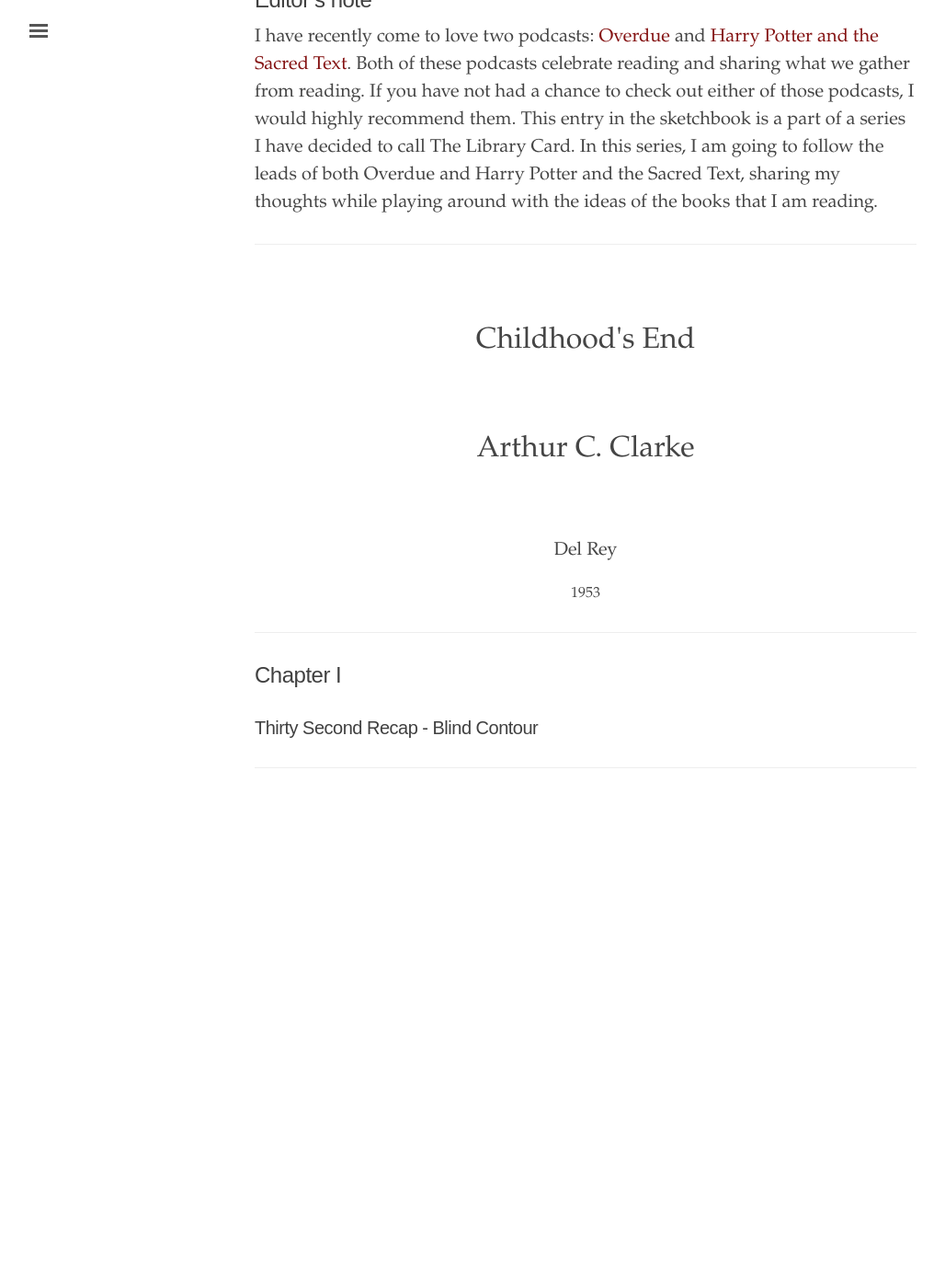
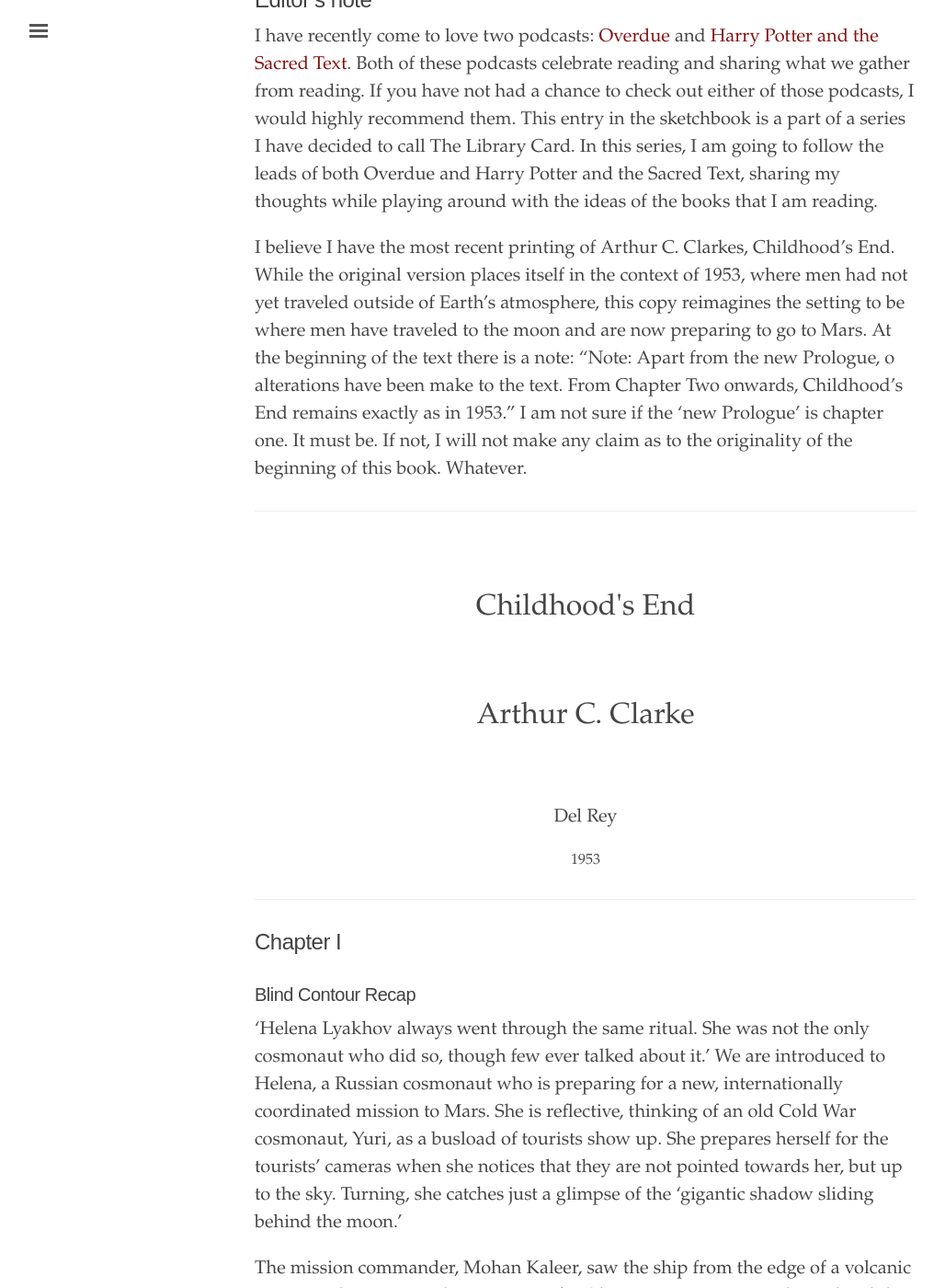
Before and after one commit to yngtodd/sketchbook, a Jekyll site: the page built from contents/childhoodsend.md, in a window 1280 px wide and 1400 px high, scrolled down 439 px. Shown: the whole window at 92% size, without its empty margins (3-1031 px from the left). Built offline with Jekyll 4.4.1, drawn with Linux system fonts in a browser that asks for light colours; before the commit the page ends 1375 px from its top, so only the background shows below that; some of the changed text lies outside the part shown.

Commit message:
Starting Childhoods End

```diff
--- a/contents/childhoodsend.md
+++ b/contents/childhoodsend.md
@@ -14,6 +14,10 @@ toc:
 ## Editor's note
 
 I have recently come to love two podcasts: [Overdue](https://overduepodcast.com/) and [Harry Potter and the Sacred Text](https://www.harrypottersacredtext.com/). Both of these podcasts celebrate reading and sharing what we gather from reading. If you have not had a chance to check out either of those podcasts, I would highly recommend them. This entry in the sketchbook is a part of a series I have decided to call The Library Card. In this series, I am going to follow the leads of both Overdue and Harry Potter and the Sacred Text, sharing my thoughts while playing around with the ideas of the books that I am reading.
+
+I believe I have the most recent printing of Arthur C. Clarkes, Childhood's End. While the original version places
+itself in the context of 1953, where men had not yet traveled outside of Earth's atmosphere, this copy reimagines the setting to be where men have traveled to the moon and are now preparing to go to Mars. At the beginning of the text there is a note: "Note: Apart from the new Prologue, o alterations have been make to the text. From Chapter Two onwards, Childhood's End remains exactly as in 1953." I am not sure if the 'new Prologue' is chapter one. It must be.
+If not, I will not make any claim as to the originality of the beginning of this book. Whatever.
 
 ---
 
@@ -34,6 +38,19 @@ I have recently come to love two podcasts: [Overdue](https://overduepodcast.com/
 
 ## Chapter I
 
-### Thirty Second Recap - Blind Contour
+### Blind Contour Recap
+
+'Helena Lyakhov always went through the same ritual. She was not the only cosmonaut who did so,
+though few ever talked about it.' We are introduced to Helena, a Russian cosmonaut who is preparing
+for a new, internationally coordinated mission to Mars. She is reflective, thinking of an old Cold War
+cosmonaut, Yuri, as a busload of tourists show up. She prepares herself for the tourists' cameras when
+she notices that they are not pointed towards her, but up to the sky. Turning, she catches just a glimpse
+of the 'gigantic shadow sliding behind the moon.'
+
+The mission commander, Mohan Kaleer, saw the ship from the edge of a volcanic crater used to prepare the
+astronauts for Olympus Mons. At once he realized that the history of humanity was at an inflection point.
+It was like watching an ice shelf break from a glacier and fall to the sea. The ship was beautiful. It far
+outstretched any accomplishment that human kind had ever achieved. And yet, he had no regrets in his life's
+work. Still, all this time he had spent to reach the stars, and now the stars have come to him.
 
 ---
```
